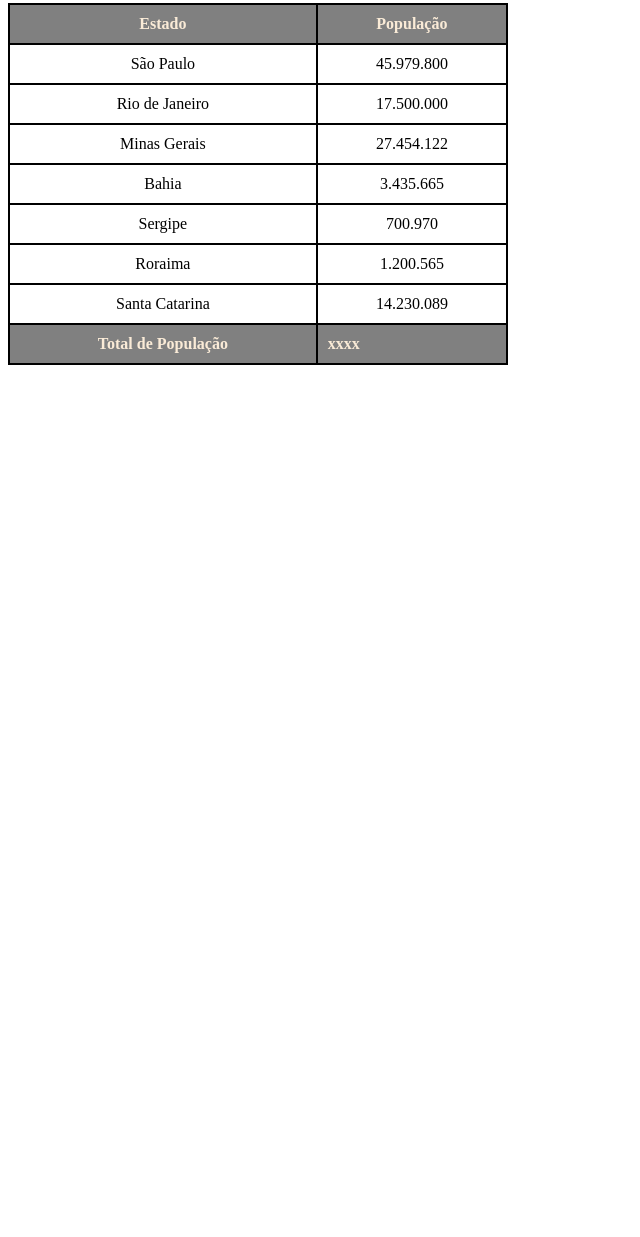
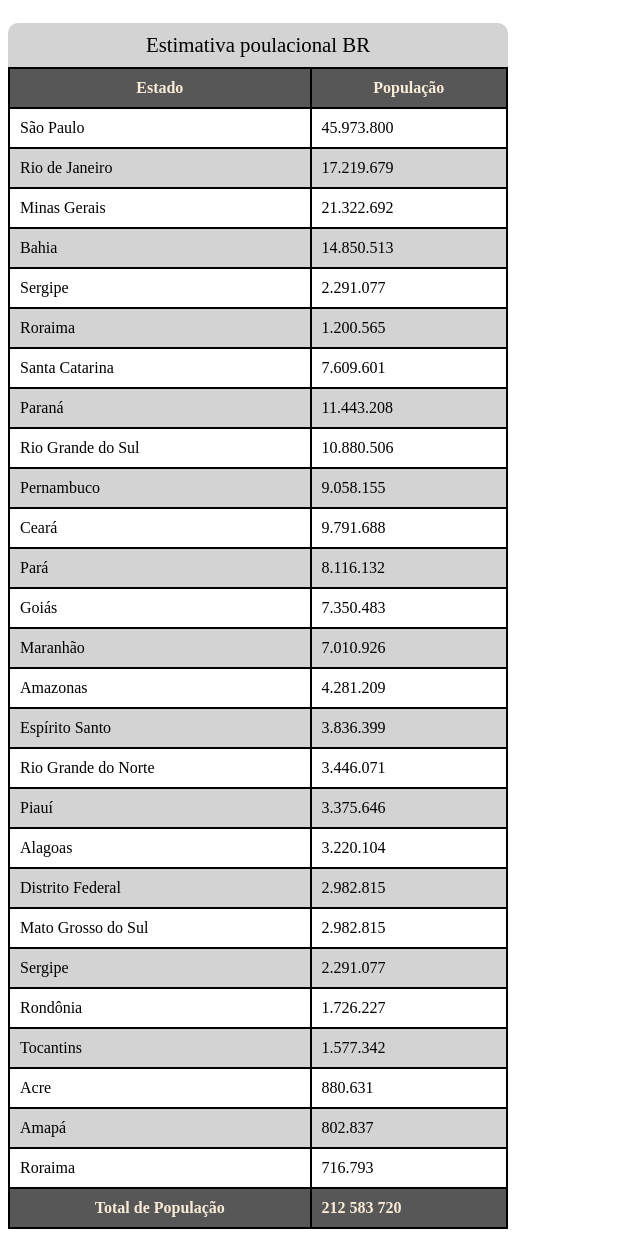
Before and after one commit to Xaixen/HTML5-CSS3, a plain HTML site: page Modulo-3/tabela/tabelas_grandes.html in a window 1280 px wide. Shown: the part 5-1242 px from the top of the page, without its empty margins (0-640 px from the left). Before the commit the page ends 800 px from the top, so only its background shows below. Drawn offline with Linux system fonts and the light colour scheme.

```diff
--- a/Modulo-3/tabela/tabelas_grandes.html
+++ b/Modulo-3/tabela/tabelas_grandes.html
@@ -9,46 +9,55 @@
             width: 500px;
             border-collapse: collapse;
         }
+
+        caption{background-color: lightgray; margin-top: 20px; padding: 10px; font-size: 1.3em; border-radius: 10px 10px 0px 0px;}
+
         thead, tfoot{
-            background-color: gray;
+            background-color: rgb(87, 87, 87);
             color: antiquewhite;
         }
         td, th{
             border: 2px solid black;
             padding: 10px;
         }
-        tbody {text-align: center;}
+        tbody > tr:nth-child(2n){background-color: lightgray;}
+
+        thead{
+            position: sticky;
+            top: -1px
+        }
 
     </style>
 </head>
 <body>
     <table>
+        <caption>Estimativa poulacional BR</caption>
         <thead>
             <tr>
-                <th>Estado</th>
-                <th>População</th>
+                <th scope="col">Estado</th>
+                <th scope="col">População</th>
             </tr>
         </thead>
         <tbody>
             <tr>
                 <td>São Paulo</td>
-                <td>45.979.800</td>
+                <td>45.973.800</td>
             </tr>
             <tr>
                 <td>Rio de Janeiro</td>
-                <td>17.500.000</td>
+                <td>17.219.679</td>
             </tr>
             <tr>
                 <td>Minas Gerais</td>
-                <td>27.454.122</td>
+                <td>21.322.692</td>
             </tr>
             <tr>
                 <td>Bahia</td>
-                <td>3.435.665</td>
+                <td>14.850.513</td>
             </tr>
             <tr>
                 <td>Sergipe</td>
-                <td>700.970</td>
+                <td>2.291.077</td>
             </tr>
             <tr>
                 <td>Roraima</td>
@@ -56,13 +65,93 @@
             </tr>
             <tr>
                 <td>Santa Catarina</td>
-                <td>14.230.089</td>
+                <td>7.609.601</td>
+            </tr>
+            <tr>
+                <td>Paraná</td>
+                <td>11.443.208</td>
+            </tr>
+            <tr>
+                <td>Rio Grande do Sul</td>
+                <td>10.880.506</td>
+            </tr>
+            <tr>
+                <td>Pernambuco</td>
+                <td>9.058.155</td>
+            </tr>
+            <tr>
+                <td>Ceará</td>
+                <td>9.791.688</td>
+            </tr>
+            <tr>
+                <td>Pará</td>
+                <td>8.116.132</td>
+            </tr>
+            <tr>
+                <td>Goiás</td>
+                <td>7.350.483</td>
+            </tr>
+            <tr>
+                <td>Maranhão</td>
+                <td>7.010.926</td>
+            </tr>
+            <tr>
+                <td>Amazonas</td>
+                <td>4.281.209</td>
+            </tr>
+            <tr>
+                <td>Espírito Santo</td>
+                <td>3.836.399</td>
+            </tr>
+            <tr>
+                <td>Rio Grande do Norte</td>
+                <td>3.446.071</td>
+            </tr>
+            <tr>
+                <td>Piauí</td>
+                <td>3.375.646</td>
+            </tr>
+            <tr>
+                <td>Alagoas</td>
+                <td>3.220.104</td>
+            </tr>
+            <tr>
+                <td>Distrito Federal</td>
+                <td>2.982.815</td>
+            </tr>
+            <tr>
+                <td>Mato Grosso do Sul</td>
+                <td>2.982.815</td>
+            </tr>
+            <tr>
+                <td>Sergipe</td>
+                <td>2.291.077</td>
+            </tr>
+            <tr>
+                <td>Rondônia</td>
+                <td>1.726.227</td>
+            </tr>
+            <tr>
+                <td>Tocantins</td>
+                <td>1.577.342</td>
+            </tr>
+            <tr>
+                <td>Acre</td>
+                <td>880.631</td>
+            </tr>
+            <tr>
+                <td>Amapá</td>
+                <td>802.837</td>
+            </tr>
+            <tr>
+                <td>Roraima</td>
+                <td>716.793</td>
             </tr>
         </tbody>
         <tfoot>
             <tr>
-                <th>Total de População</th>
-                <td><strong>xxxx</strong></td>
+                <th scope="row">Total de População</th>
+                <td><strong>212 583 720</strong></td>
             </tr>
         </tfoot>
     </table>
```
Also changed, not shown: Modulo-3/tabela/ex001.html (added, +42 -0 lines), Modulo-3/tabela/ex002.html (added, +40 -0 lines), Modulo-3/tabela/mesclagem_tab.html (added, +32 -0 lines), Modulo-3/tabela/anotação.txt.
